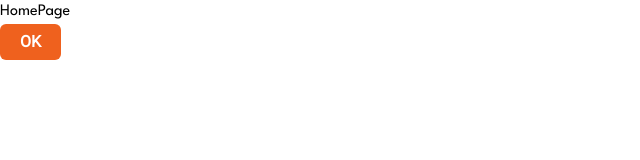
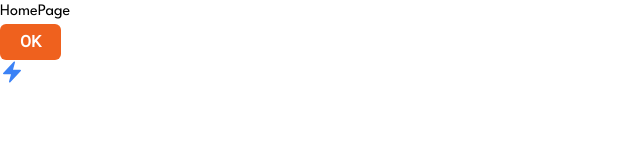
Before and after one commit to hackkosice/HackPortal, a Next.js app: page / in a window 1280 px wide. Shown: the top 160 px of the page, without its empty margins (0-640 px from the left). Built offline with nearby package versions, Linux system fonts and the light colour scheme.

Commit message:
feat(components): add icons package

```diff
--- a/package.json
+++ b/package.json
@@ -12,6 +12,7 @@
     "build-storybook": "storybook build"
   },
   "dependencies": {
+    "@heroicons/react": "^2.0.17",
     "autoprefixer": "10.4.14",
     "next": "13.3.0",
     "postcss": "8.4.21",
--- a/src/pages/index.tsx
+++ b/src/pages/index.tsx
@@ -1,10 +1,12 @@
 import { Button } from "@/components/Button";
+import { BoltIcon } from "@heroicons/react/24/solid";
 
 export default function Home() {
   return (
     <div>
       <h1 className="font-title">HomePage</h1>
       <Button label="OK" primary />
+      <BoltIcon className="h-6 w-6 text-blue-500" />
     </div>
   );
 }
```
Also changed, not shown: 1 other file (tests, documents, lock files or other folders).
